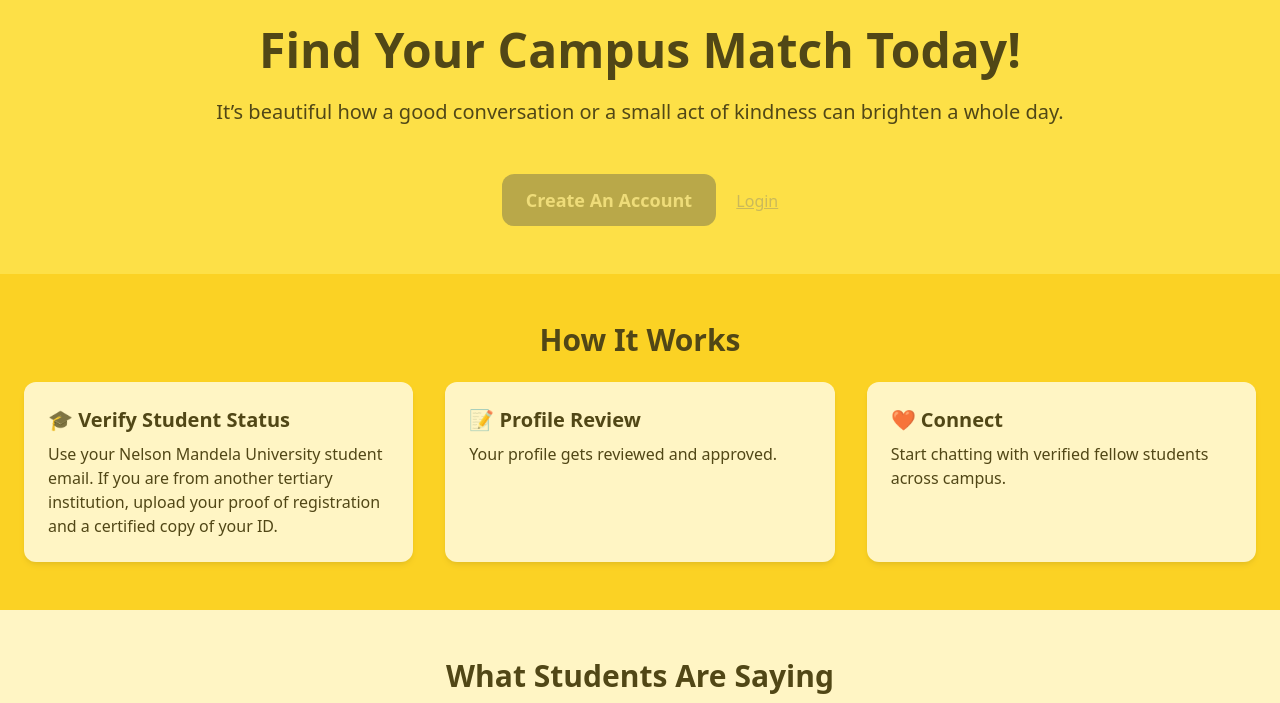
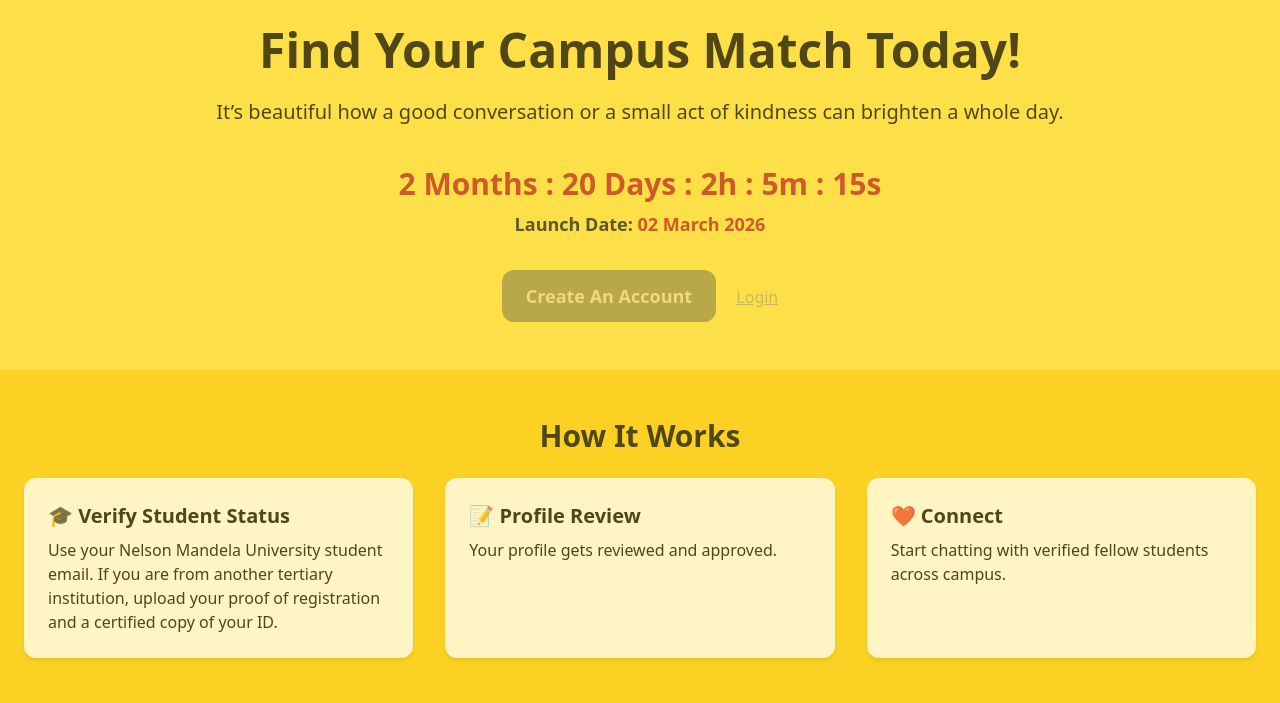
Before and after one commit to Lwandiso-LLL/Madibazi-Dating-App, a plain HTML site: page index.html in a window 1280 px wide. Shown: the part 86-789 px from the top of the page. Drawn offline with nearby package versions, Linux system fonts and the light colour scheme.

Commit message:
Add files via upload
Added a countdown

```diff
--- a/index.html
+++ b/index.html
@@ -33,12 +33,10 @@
         }
 
         @keyframes pulse-scale {
-            0%,
-            100% {
+            0%, 100% {
                 transform: scale(1);
                 opacity: 0.9;
             }
-
             50% {
                 transform: scale(1.1);
                 opacity: 1;
@@ -55,13 +53,8 @@
         }
 
         @keyframes fadeIn {
-            from {
-                opacity: 0;
-            }
-
-            to {
-                opacity: 1;
-            }
+            from { opacity: 0; }
+            to { opacity: 1; }
         }
 
         #progress-bar {
@@ -83,7 +76,6 @@
 </head>
 
 <body class="antialiased bg-yellow-300 text-black font-sans">
-
 
     <div id="preloader"
         class="fixed inset-0 z-50 flex flex-col items-center justify-center bg-black text-yellow-300 text-center">
@@ -121,13 +113,9 @@
                     <div class="hidden md:flex flex-col items-center gap-1">
                         <button
                             class="bg-gray-600 text-black px-4 py-2 rounded-xl font-semibold cursor-not-allowed opacity-60"
-                            disabled>
-                            Login
-                        </button>
+                            disabled>Login</button>
 
-                        <span class="text-red-600 text-sm font-bold animate-blink">
-                            COMING SOON
-                        </span>
+                        <span class="text-red-600 text-sm font-bold animate-blink">COMING SOON</span>
                     </div>
 
                     <div class="md:hidden">
@@ -143,12 +131,10 @@
             </div>
 
             <div x-show="open" @click="open = false" x-transition.opacity
-                class="fixed inset-0 bg-black bg-opacity-50 z-40 md:hidden">
-            </div>
+                class="fixed inset-0 bg-black bg-opacity-50 z-40 md:hidden"></div>
 
             <div x-show="open" x-transition
                 class="fixed top-0 left-0 w-64 h-full bg-black text-yellow-300 shadow-xl p-6 z-50 md:hidden">
-
                 <div class="flex justify-end mb-6">
                     <button @click="open = false" class="text-yellow-300">
                         <svg class="w-7 h-7" fill="none" stroke="currentColor" viewBox="0 0 24 24">
@@ -162,7 +148,6 @@
                     <a href="about.html" class="hover:text-white transition" @click="open=false">About</a>
                     <a href="features.html" class="hover:text-white transition" @click="open=false">Features</a>
                     <a href="contact.html" class="hover:text-white transition" @click="open=false">Contact Us</a>
-
                     <a href="https://forms.gle/BZERnTCiBC27PaxGA" target="_blank"
                         class="bg-red-600 text-white px-4 py-2 rounded-full font-semibold hover:bg-red-700 transition">
                         Help Us Improve — Take the Survey
@@ -175,15 +160,23 @@
         </nav>
 
         <div class="flex flex-col items-center justify-center flex-1 text-center px-6 py-12">
-            <h1 class="text-5xl font-bold mb-4">
-                Find Your Campus Match Today!
-            </h1>
+
+            <h1 class="text-5xl font-bold mb-4">Find Your Campus Match Today!</h1>
 
             <p class="text-xl mt-2">
                 It’s beautiful how a good conversation or a small act of kindness can brighten a whole day.
             </p>
 
             <div class="text-red-600 font-bold text-xl mb-3 animate-blink">COMING SOON</div>
+
+            <!-- ⭐ UPDATED COUNTDOWN + LAUNCH DATE ⭐ -->
+            <div id="countdown" class="text-3xl font-bold text-red-700 mb-2"></div>
+
+            <p class="text-lg font-semibold text-gray-900 mb-6">
+                Launch Date:
+                <span class="text-red-700 font-bold">02 March 2026</span>
+            </p>
+            <!-- ⭐ END UPDATE ⭐ -->
 
             <div class="space-x-4 mt-2">
                 <button disabled
@@ -199,16 +192,19 @@
 
         <div class="bg-yellow-400 py-12 text-center">
             <h2 class="text-3xl font-bold mb-6">How It Works</h2>
+
             <div class="flex flex-col md:flex-row justify-center gap-8 text-left px-6">
                 <div class="bg-white rounded-xl shadow-md p-6 w-full md:w-1/3">
                     <h3 class="text-xl font-bold mb-2">🎓 Verify Student Status</h3>
                     <p>Use your Nelson Mandela University student email. If you are from another tertiary institution,
                         upload your proof of registration and a certified copy of your ID.</p>
                 </div>
+
                 <div class="bg-white rounded-xl shadow-md p-6 w-full md:w-1/3">
                     <h3 class="text-xl font-bold mb-2">📝 Profile Review</h3>
                     <p>Your profile gets reviewed and approved.</p>
                 </div>
+
                 <div class="bg-white rounded-xl shadow-md p-6 w-full md:w-1/3">
                     <h3 class="text-xl font-bold mb-2">❤️ Connect</h3>
                     <p>Start chatting with verified fellow students across campus.</p>
@@ -216,8 +212,8 @@
             </div>
         </div>
 
-
-        <div class="bg-white py-12 text-center" x-data="{
+        <div class="bg-white py-12 text-center"
+            x-data="{
                 current: 0,
                 items: [
                     { title: 'Super Safe!', text: 'I love that everyone is verified. No fake accounts!' },
@@ -269,10 +265,11 @@
                     class="bg-red-600 text-white px-4 py-2 rounded-full font-semibold hover:bg-red-700 transition">
                     Help Us Improve — Take the Survey
                 </a>
+            </div>
 
-            </div>
             <p class="mt-4">&copy; 2025 Madibaz-Dating. All rights reserved.</p>
         </footer>
+
     </div>
 
     <script>
@@ -299,6 +296,52 @@
         }, 40);
     </script>
 
+    <!-- ⭐ UPDATED COUNTDOWN SCRIPT ⭐ -->
+    <script>
+        const target = new Date("March 2, 2026 00:00:00");
+
+        function calculateRemaining() {
+            const now = new Date();
+
+            let years = target.getFullYear() - now.getFullYear();
+            let months = target.getMonth() - now.getMonth();
+            let days = target.getDate() - now.getDate();
+
+            if (days < 0) {
+                const prevMonth = new Date(target.getFullYear(), target.getMonth(), 0);
+                days += prevMonth.getDate();
+                months -= 1;
+            }
+
+            if (months < 0) {
+                months += 12;
+                years -= 1;
+            }
+
+            const diffMs = target - now;
+            const hours = Math.floor((diffMs / (1000 * 60 * 60)) % 24);
+            const minutes = Math.floor((diffMs / (1000 * 60)) % 60);
+            const seconds = Math.floor((diffMs / 1000) % 60);
+
+            return { years, months, days, hours, minutes, seconds };
+        }
+
+        function updateCountdown() {
+            const c = calculateRemaining();
+
+            if (target - new Date() <= 0) {
+                document.getElementById("countdown").innerHTML = "WE ARE LIVE!";
+                return;
+            }
+
+            document.getElementById("countdown").innerHTML =
+                `${c.months} Months : ${c.days} Days : ${c.hours}h : ${c.minutes}m : ${c.seconds}s`;
+        }
+
+        setInterval(updateCountdown, 1000);
+        updateCountdown();
+    </script>
+
 </body>
 
 </html>
```
Lines whose indentation alone changed are shown as unchanged.
